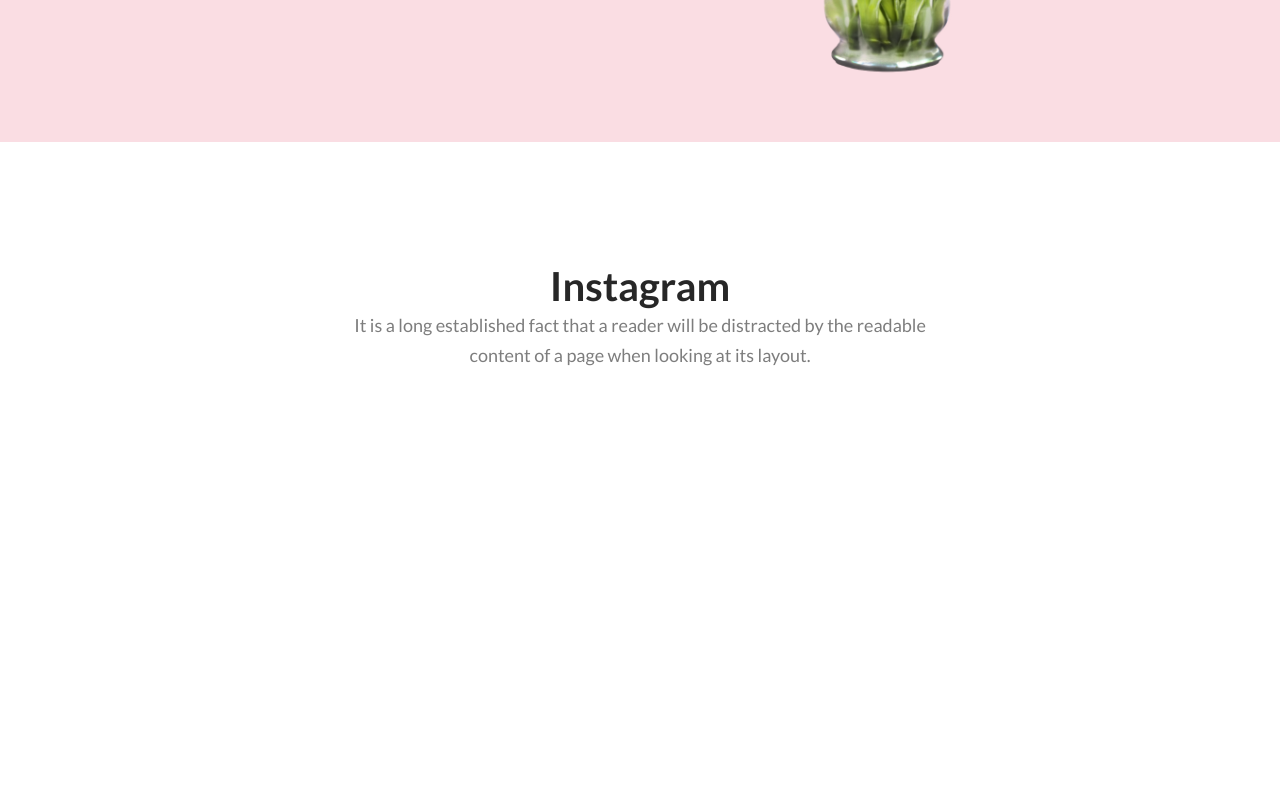
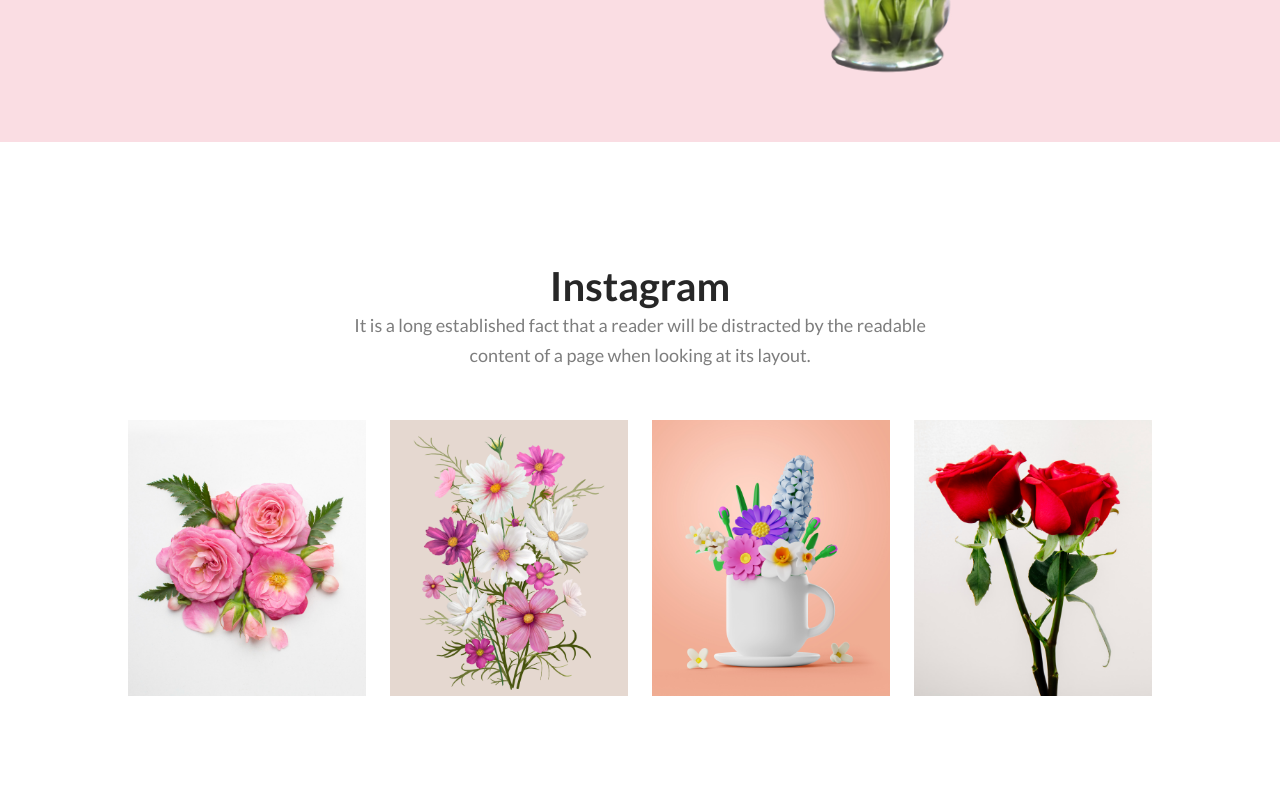
Before and after one commit to mostak9/assignment-1, a plain HTML site: page index.html in a window 1280 px wide. Shown: the part 2601-3394 px from the top of the page. Drawn offline with Linux system fonts and the light colour scheme; the site is published under a folder, as on GitHub Pages, so addresses that start at the root find nothing.

Commit message:
fixed insta boxes image issue

```diff
--- a/style.css
+++ b/style.css
@@ -211,28 +211,28 @@ section {
 .insta-box1 {
     width: 330px;
     height: 370px;
-    background: url("/images/Flower_01.png");
+    background: url("./images/Flower_01.png");
     background-repeat: no-repeat;
     background-size: contain;
 }
 .insta-box2 {
     width: 330px;
     height: 360px;
-    background: url("/images/Rectangle_4.png");
+    background: url("./images/Rectangle_4.png");
     background-repeat: no-repeat;
     background-size: contain;
 }
 .insta-box3 {
     width: 330px;
     height: 360px;
-    background: url("/images/Rectangle_5.png");
+    background: url("./images/Rectangle_5.png");
     background-repeat: no-repeat;
     background-size: contain;
 }
 .insta-box4 {
     width: 330px;
     height: 360px;
-    background: url("/images/Rectangle_6.png");
+    background: url("./images/Rectangle_6.png");
     background-repeat: no-repeat;
     background-size: contain;
 }
```
